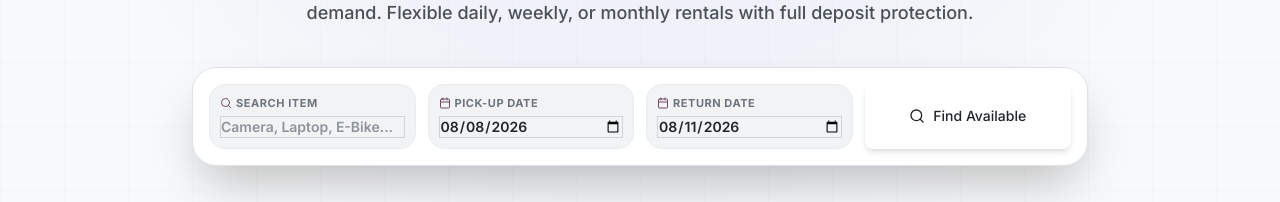
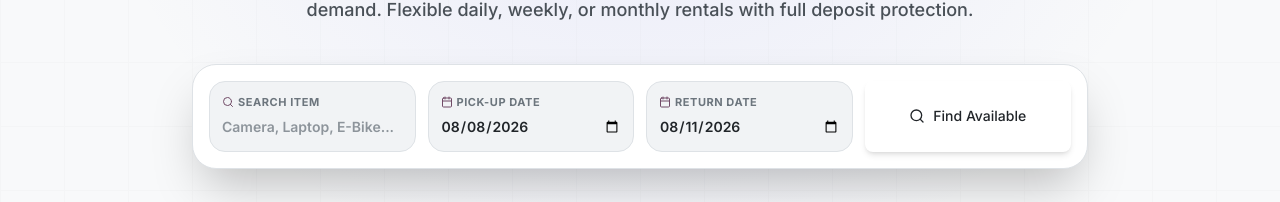
Before and after one commit to priyanshu07rai/oddoxrent, a React (Vite) app in the folder frontend-react/: page / in a window 1280 px wide. Shown: the part 402-604 px from the top of the page. Built offline with nearby package versions, Linux system fonts and the light colour scheme; no server answers.

Commit message:
fix: polish hero quick search bar styling and strictly enforce single-user order scoping on My Rentals dashboard

```diff
--- a/frontend-react/src/index.css
+++ b/frontend-react/src/index.css
@@ -128,12 +128,12 @@
   }
 
   /* Global Odoo Form Field Base Styling */
-  input[type="text"],
+  input[type="text"]:not(.quick-search-input),
   input[type="email"],
   input[type="password"],
   input[type="number"],
   input[type="tel"],
-  input[type="date"],
+  input[type="date"]:not(.quick-search-input),
   input[type="search"],
   textarea,
   select {
@@ -147,12 +147,12 @@
     transition: border-color 0.2s ease, box-shadow 0.2s ease, background-color 0.2s ease;
   }
 
-  input[type="text"]:focus,
+  input[type="text"]:not(.quick-search-input):focus,
   input[type="email"]:focus,
   input[type="password"]:focus,
   input[type="number"]:focus,
   input[type="tel"]:focus,
-  input[type="date"]:focus,
+  input[type="date"]:not(.quick-search-input):focus,
   input[type="search"]:focus,
   textarea:focus,
   select:focus {
@@ -201,6 +201,16 @@
     padding-right: 1rem;
   }
 
+  /* Seamless Quick Search Input */
+  .quick-search-input {
+    border: none !important;
+    background-color: transparent !important;
+    box-shadow: none !important;
+    outline: none !important;
+    padding: 2px 0 !important;
+    margin: 0 !important;
+  }
+
   /* Odoo input base styling */
   .input-base {
     width: 100%;
--- a/frontend-react/src/pages/customer/HomePage.jsx
+++ b/frontend-react/src/pages/customer/HomePage.jsx
@@ -81,7 +81,7 @@ const HomePage = () => {
             animate={{ opacity: 1, y: 0 }}
             transition={{ duration: 0.4, delay: 0.2 }}
           >
-            <div className="flex flex-col gap-1 p-2.5 rounded-2xl bg-bg-subtle border border-border-subtle">
+            <div className="flex flex-col gap-1 p-3 rounded-2xl bg-bg-subtle border border-border hover:border-accent transition-colors">
               <label className="text-[11px] font-bold text-text-muted uppercase tracking-wider flex items-center gap-1">
                 <Search className="w-3 h-3 text-accent" /> Search Item
               </label>
@@ -90,11 +90,11 @@ const HomePage = () => {
                 placeholder="Camera, Laptop, E-Bike..."
                 value={searchQuery}
                 onChange={(e) => setSearchQuery(e.target.value)}
-                className="bg-transparent text-sm text-text font-semibold outline-none placeholder:text-text-muted/60"
+                className="quick-search-input text-sm text-text font-semibold placeholder:text-text-muted/60"
               />
             </div>
 
-            <div className="flex flex-col gap-1 p-2.5 rounded-2xl bg-bg-subtle border border-border-subtle">
+            <div className="flex flex-col gap-1 p-3 rounded-2xl bg-bg-subtle border border-border hover:border-accent transition-colors">
               <label className="text-[11px] font-bold text-text-muted uppercase tracking-wider flex items-center gap-1">
                 <Calendar className="w-3 h-3 text-accent" /> Pick-up Date
               </label>
@@ -102,11 +102,11 @@ const HomePage = () => {
                 type="date"
                 value={startDate}
                 onChange={(e) => setStartDate(e.target.value)}
-                className="bg-transparent text-sm text-text font-semibold outline-none cursor-pointer"
+                className="quick-search-input text-sm text-text font-semibold cursor-pointer"
               />
             </div>
 
-            <div className="flex flex-col gap-1 p-2.5 rounded-2xl bg-bg-subtle border border-border-subtle">
+            <div className="flex flex-col gap-1 p-3 rounded-2xl bg-bg-subtle border border-border hover:border-accent transition-colors">
               <label className="text-[11px] font-bold text-text-muted uppercase tracking-wider flex items-center gap-1">
                 <Calendar className="w-3 h-3 text-accent" /> Return Date
               </label>
@@ -114,7 +114,7 @@ const HomePage = () => {
                 type="date"
                 value={endDate}
                 onChange={(e) => setEndDate(e.target.value)}
-                className="bg-transparent text-sm text-text font-semibold outline-none cursor-pointer"
+                className="quick-search-input text-sm text-text font-semibold cursor-pointer"
               />
             </div>
 
--- a/frontend-react/src/pages/customer/MyRentalsPage.jsx
+++ b/frontend-react/src/pages/customer/MyRentalsPage.jsx
@@ -54,25 +54,26 @@ const MyRentalsPage = () => {
   const userScopedList = combined.filter(item => {
     if (!item) return false;
 
+    // If user is logged in as a specific account (e.g. AB@GMAIL.COM)
     if (currentUserEmail || currentUserId) {
       const orderEmail = (item.user_email || item.customer_email || item.customer?.email || item.address?.email || '').toLowerCase();
       const orderUserId = item.user_id || item.customer?.id || item.customer_id;
 
-      // If the order has an associated user email/id, verify match
+      // Show order ONLY if email or user_id explicitly matches the logged in user
       if (orderEmail && currentUserEmail) {
         return orderEmail === currentUserEmail;
       }
       if (orderUserId && currentUserId) {
         return String(orderUserId) === String(currentUserId);
       }
-      // If order was created in guest mode before login, keep it for current guest session
-      if (!orderEmail && !orderUserId) {
-        return true;
-      }
+
+      // If an order has NO email or user ID, do NOT show it to a logged-in account
       return false;
     }
 
-    return true;
+    // Guest mode: Show unassigned guest session orders
+    const orderEmail = (item.user_email || item.customer_email || item.customer?.email || '').toLowerCase();
+    return !orderEmail || orderEmail === 'guest@rentos.io';
   });
 
   // Deduplicate orders
```
